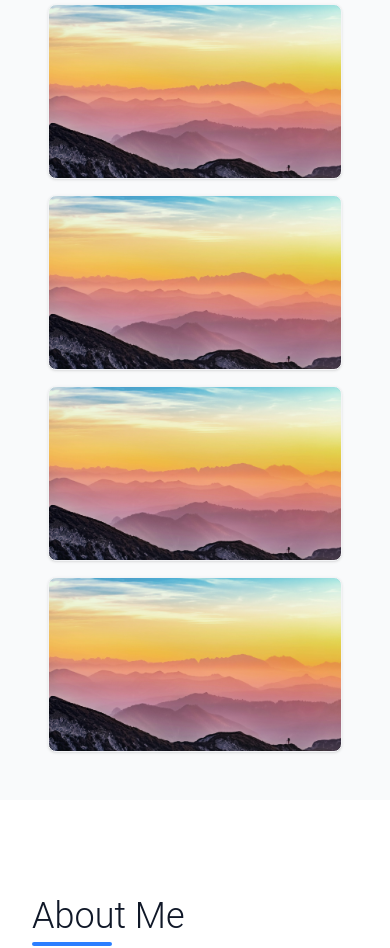
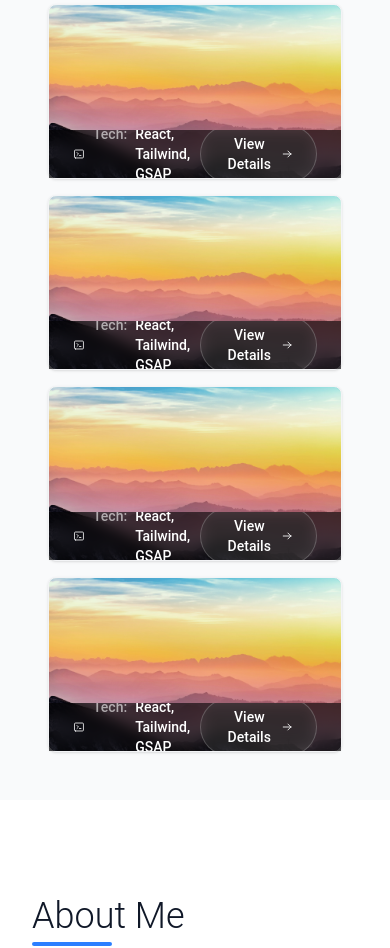
Before and after one commit to batu14/portfolio, a React (Vite) app: page / in a window 390 px wide. Shown: the part 920-1868 px from the top of the page. Built offline with nearby package versions, Linux system fonts and the light colour scheme.

Commit message:
Tasarım

```diff
--- a/src/Components/ProjectCard.jsx
+++ b/src/Components/ProjectCard.jsx
@@ -14,7 +14,7 @@ const ProjectCard = ({ item, index }) => {
       }}
       className="bg-white group aspect-video scroll-image flex items-center justify-center w-full h-full rounded-lg shadow-sm border border-gray-100 hover:shadow-md transition-shadow duration-300 relative"
     >
-      <div className="w-full flex items-center p-6 overflow-hidden justify-between absolute group-hover:h-1/5 h-0 bottom-0 bg-black/60 group-hover:z-10 group-hover:opacity-100 opacity-0 group-hover:visible invisible transition-all duration-300 backdrop-blur-sm">
+      <div className="w-full flex items-center p-6 overflow-hidden justify-between absolute md:group-hover:h-1/5 h-1/5 bottom-0 bg-black/60 md:group-hover:z-10 z-10 md:group-hover:opacity-100 opacity-100 md:group-hover:visible visible transition-all duration-300 backdrop-blur-sm md:h-0 md:opacity-0 md:invisible">
         <div className="flex items-center gap-2 text-white/80 text-sm font-medium">
           <svg xmlns="http://www.w3.org/2000/svg" className="h-5 w-5" fill="none" viewBox="0 0 24 24" stroke="currentColor">
             <path strokeLinecap="round" strokeLinejoin="round" strokeWidth={2} d="M8 9l3 3-3 3m5 0h3M5 20h14a2 2 0 002-2V6a2 2 0 00-2-2H5a2 2 0 00-2 2v12a2 2 0 002 2z" />
```
